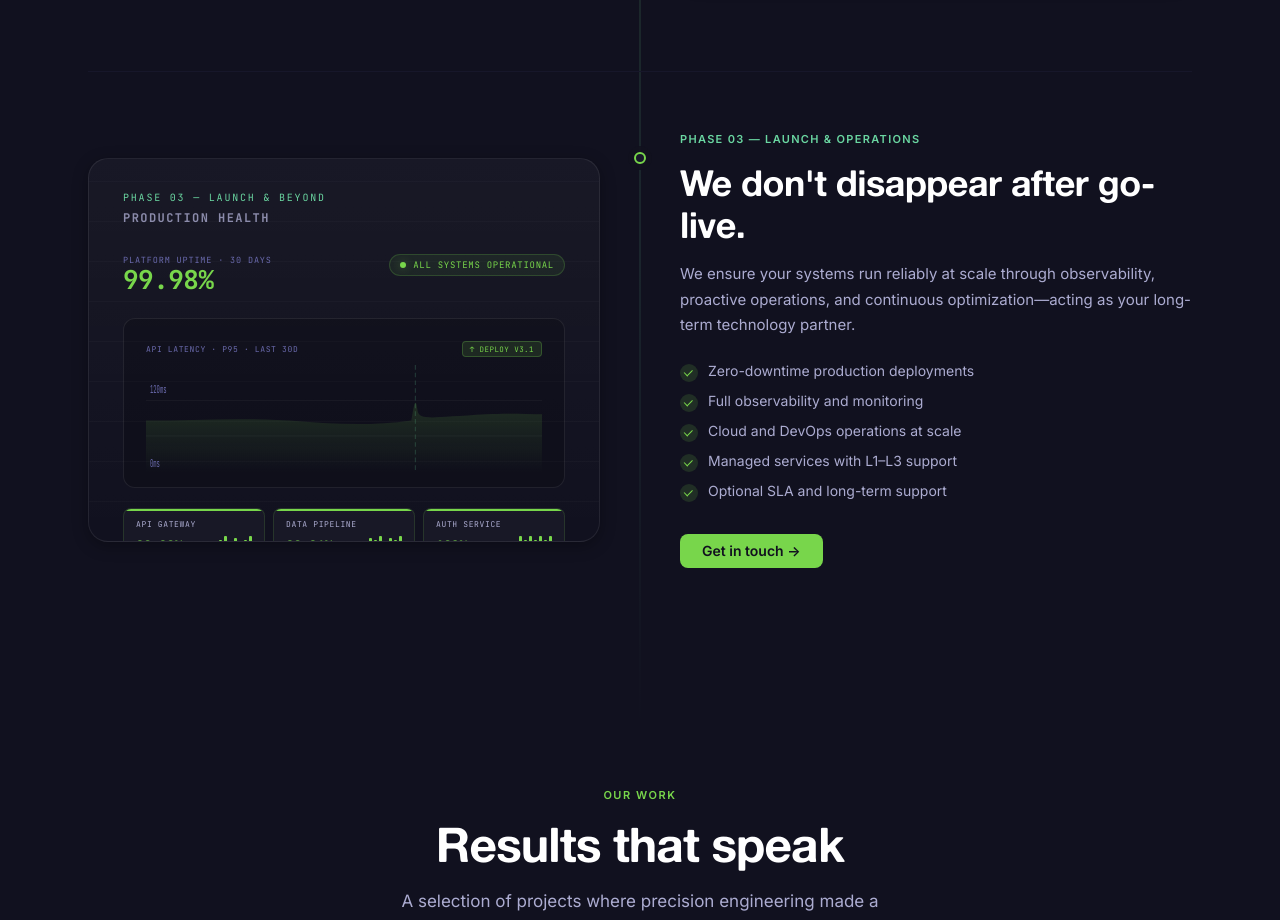
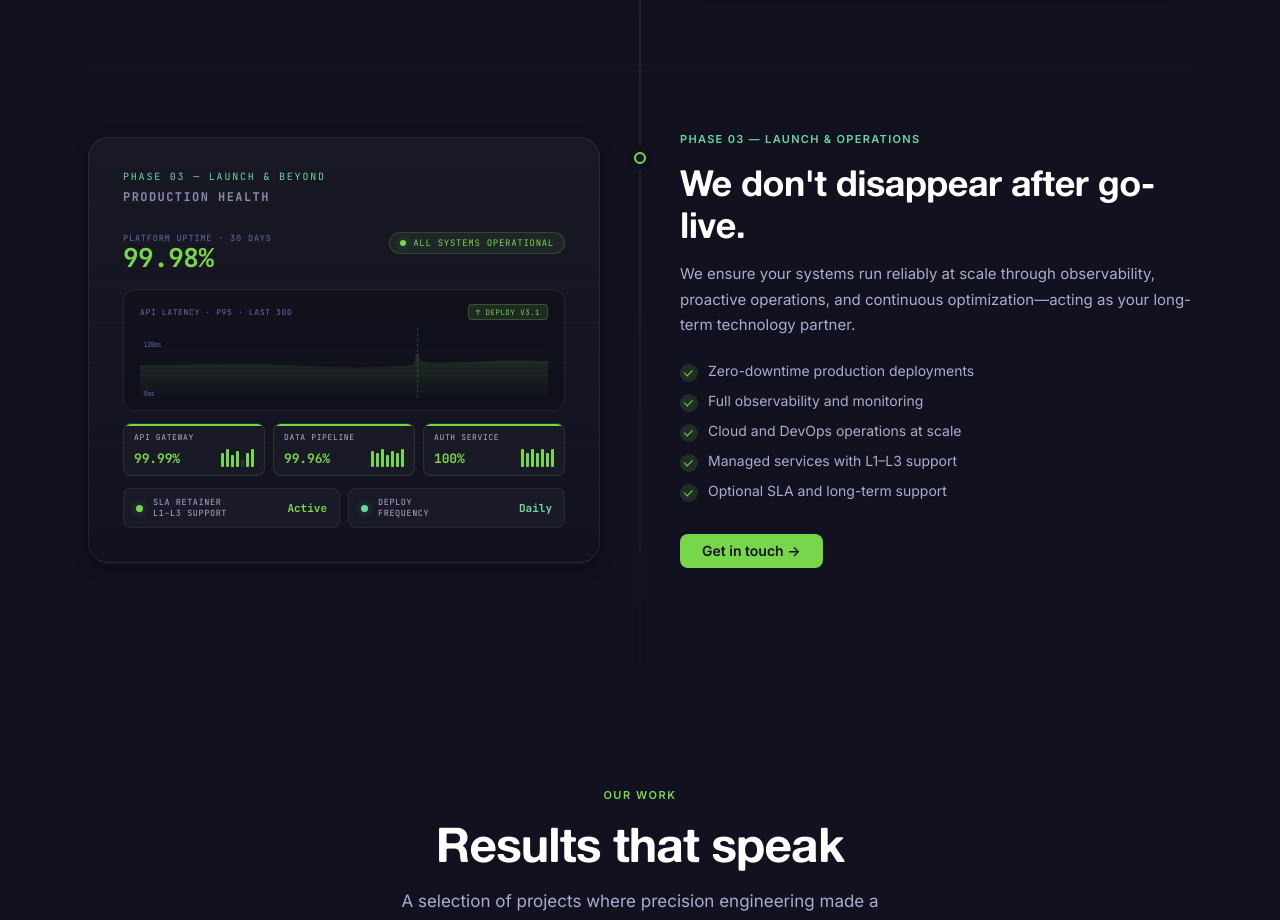
Before and after one commit to votum-it/votum-site, a React (Vite) app: page / in a window 1280 px wide. Shown: the part 3680-4600 px from the top of the page. Built offline with nearby package versions, Linux system fonts and the light colour scheme.

Commit message:
Various fixes

```diff
--- a/src/components/HowWeWork.css
+++ b/src/components/HowWeWork.css
@@ -82,6 +82,15 @@
 .feature-strip__visual > * {
   width: 100%;
   height: 100%;
+}
+
+.feature-strip__visual:has(.phase-heartbeat) {
+  aspect-ratio: unset;
+  align-items: flex-start;
+}
+
+.feature-strip__visual:has(.phase-heartbeat) > * {
+  height: auto;
 }
 
 .feature-strip__eyebrow {
--- a/src/components/PhaseVisuals.css
+++ b/src/components/PhaseVisuals.css
@@ -304,7 +304,7 @@
 .phase-heartbeat__wrap {
   display: flex;
   flex-direction: column;
-  gap: 20px;
+  gap: 14px;
 }
 
 .phase-heartbeat__header {
@@ -346,31 +346,16 @@
 
 .phase-heartbeat__chart {
   position: relative;
-  padding: 22px 22px 14px;
+  padding: 14px 16px 10px;
   border-radius: var(--radius-lg);
   background: rgba(0,0,0,0.16);
   border: 1px solid rgba(255,255,255,0.08);
   overflow: hidden;
 }
 
-.phase-heartbeat__label {
-  position: absolute;
-  top: 10px;
-  transform: translateX(-50%);
-  padding: 4px 8px;
-  border-radius: var(--radius-sm);
-  background: rgba(120,214,75,0.12);
-  border: 1px solid rgba(120,214,75,0.22);
-  color: var(--green-400);
-  font-family: var(--font-mono);
-  font-size: 8px;
-  letter-spacing: 0.08em;
-  animation: phase-heartbeat-label 0.6s ease 0.9s both;
-}
-
 .phase-heartbeat__svg {
   width: 100%;
-  height: 108px;
+  height: 72px;
   display: block;
 }
 
@@ -446,11 +431,6 @@
 
 @keyframes phase-heartbeat-draw {
   to { stroke-dashoffset: 0; }
-}
-
-@keyframes phase-heartbeat-label {
-  from { opacity: 0; }
-  to { opacity: 1; }
 }
 
 @keyframes phase-heartbeat-item-in {
@@ -615,12 +595,6 @@
     padding: 16px 14px 12px;
   }
 
-  .phase-heartbeat__label {
-    top: 8px;
-    padding: 3px 6px;
-    font-size: 7px;
-  }
-
   .phase-heartbeat__svg {
     height: 82px;
   }
@@ -661,7 +635,6 @@
   .phase-pipeline__coverage-fill,
   .phase-heartbeat__live-dot,
   .phase-heartbeat__line,
-  .phase-heartbeat__label,
   .phase-heartbeat__item {
     animation: none !important;
   }
@@ -965,7 +938,7 @@
   background: rgba(255, 255, 255, 0.03);
   border: 1px solid rgba(120, 214, 75, 0.15);
   border-radius: 8px;
-  padding: 10px 12px;
+  padding: 8px 10px;
   position: relative;
   overflow: hidden;
 }
@@ -1025,7 +998,7 @@
   background: rgba(255, 255, 255, 0.03);
   border: 1px solid rgba(255, 255, 255, 0.07);
   border-radius: 8px;
-  padding: 10px 12px;
+  padding: 8px 12px;
   display: flex;
   align-items: center;
   gap: 10px;
@@ -1061,3 +1034,20 @@
   .phase-hb__services { grid-template-columns: 1fr; }
   .phase-hb__uptime-val { font-size: 20px; }
 }
+
+/* Allow heartbeat card to grow past fixed min-height */
+.phase-heartbeat.phase-visual {
+  overflow: visible;
+  height: auto;
+}
+
+.phase-heartbeat .phase-visual__inner {
+  height: auto;
+}
+
+.phase-heartbeat .phase-heartbeat__wrap {
+  display: flex;
+  flex-direction: column;
+  gap: 12px;
+  height: auto;
+}
```
